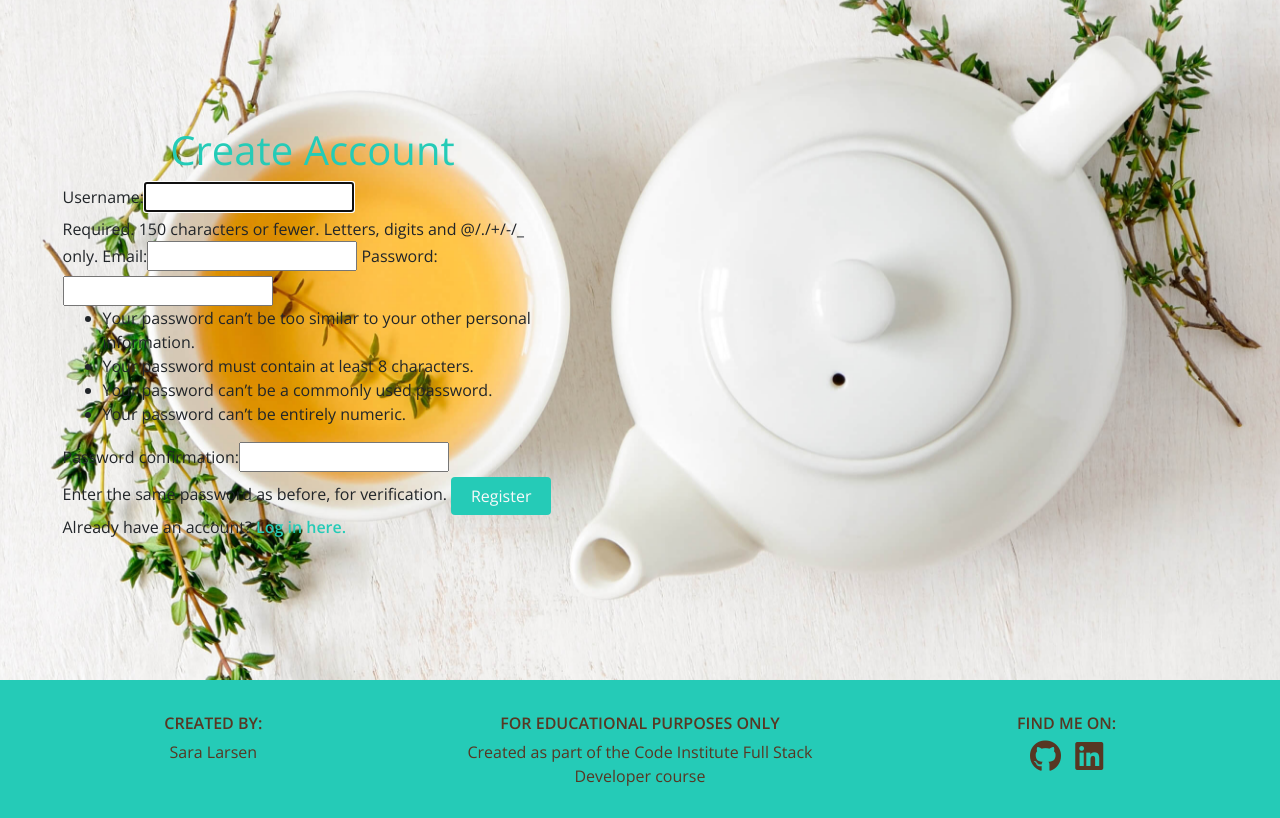
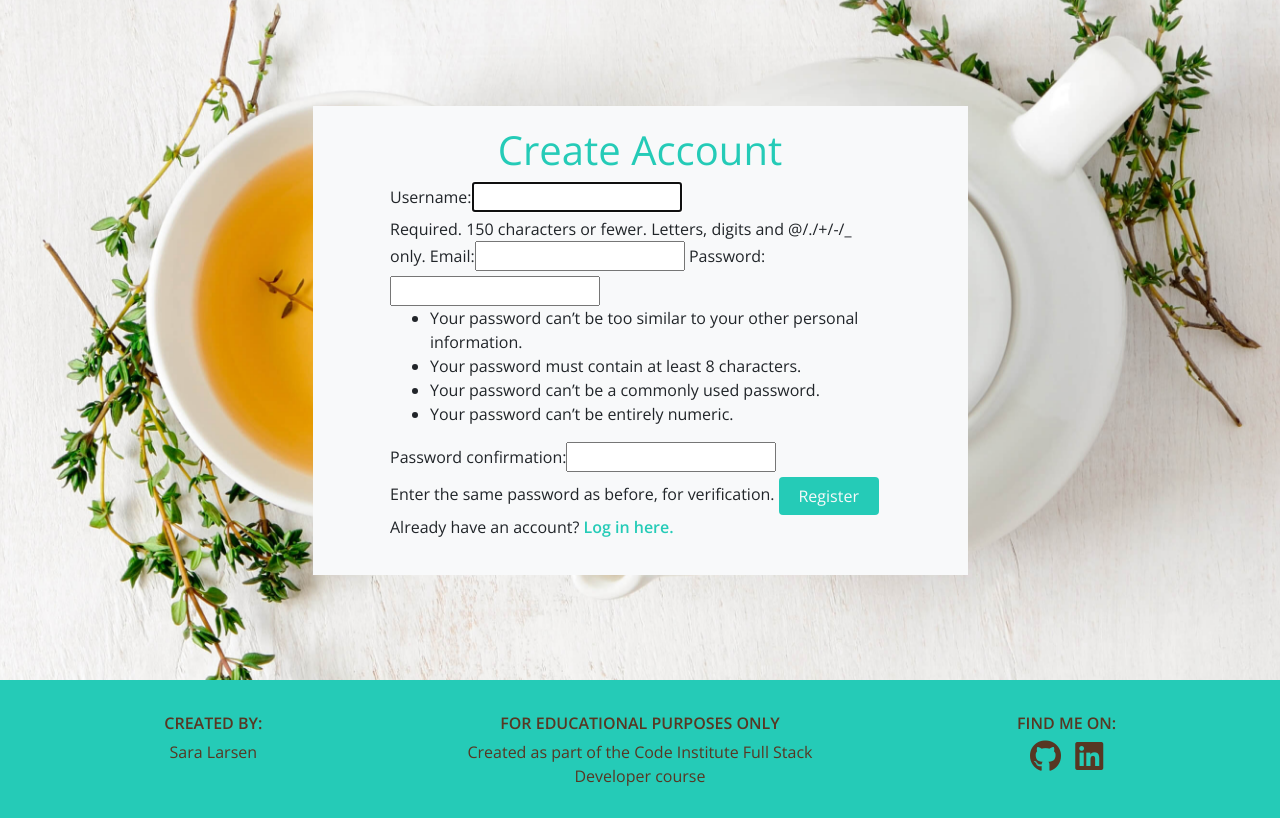
Before and after one commit to Sarani1612/truebrew, a Django app: page /accounts/register/ in a window 1280 px wide. Shown: the part 77-895 px from the top of the page. Run offline with Django 3.2, Linux system fonts and the light colour scheme; data that the repository does not hold is empty; some libraries are stand-ins or nearby versions; some web fonts are replaced.

Commit message:
added a max width to form-wrapper

```diff
--- a/static/css/style.css
+++ b/static/css/style.css
@@ -143,10 +143,11 @@ h1 {
 }
 
 /* Form styling */
-.forms {
+.form-wrapper {
     background-color: #f8f9fa;
     padding: 20px;
     margin: 20px auto;
+    max-width: 700px;
 }
 
 form {
```
